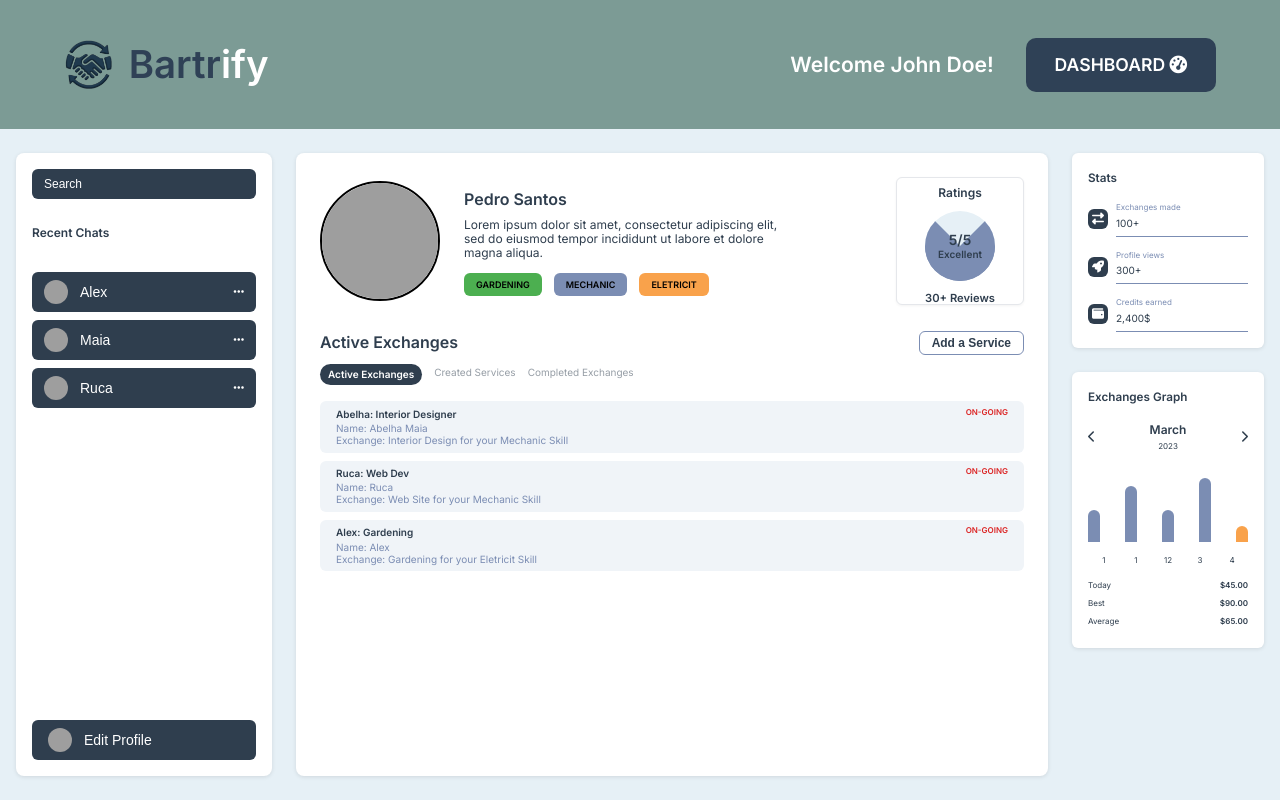
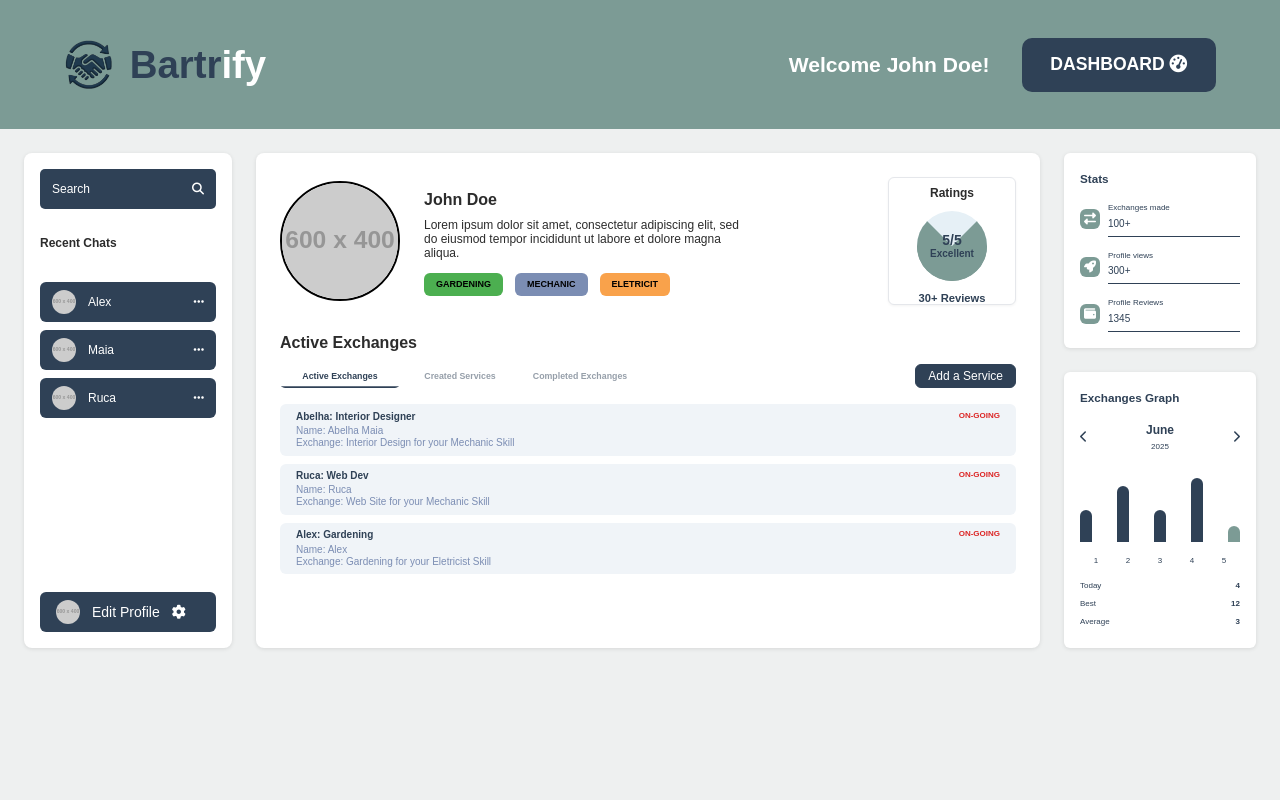
Before and after one commit to Huniity/Bartrify-final-project, a Django app: page /dashboard/ in a window 1280 px wide. Run offline with Django 5.2, Linux system fonts and the light colour scheme; grey boxes labelled with a size stand in for pictures from a placeholder-image service; some libraries are stand-ins or nearby versions; grey boxes are pictures that could not be loaded.

Commit message:
CHORE: Dashboard Styles and Typos fix

```diff
--- a/core/templates/core/dashboard.html
+++ b/core/templates/core/dashboard.html
@@ -7,41 +7,45 @@
 <link rel="stylesheet" href="{% static 'css/dashboard.css' %}">
 <main>
     <aside class="left-sidebar" aria-label="Recent chats and search">
-      <input type="search" placeholder="Search" aria-label="Search chats" />
+      <div class="search-container">
+        <input type="search" placeholder="Search" aria-label="Search chats"/>
+        <i class="fa-sharp fa-solid fa-magnifying-glass"></i>
+      </div>
       <h3>Recent Chats</h3>
       <div class="chat-list">
         <button class="chat-button" type="button">
           <div class="left">
-            <img src="https://storage.googleapis.com/a1aa/image/036b8775-61e1-4b07-892d-17a1aa12e9b8.jpg" alt="Avatar of Alex, a person with short brown hair wearing a red hoodie, circle cropped" />
+            <img src="https://placehold.co/600x400/black/white" alt="Placeholder Avatar" />
             <span>Alex</span>
           </div>
           <i class="fas fa-ellipsis-h"></i>
         </button>
         <button class="chat-button" type="button">
           <div class="left">
-            <img src="https://storage.googleapis.com/a1aa/image/e768b461-e406-4c20-3691-51476b06671c.jpg" alt="Avatar of Maia, a person with short brown hair wearing a red hoodie, circle cropped" />
+            <img src="https://placehold.co/600x400/black/white" alt="Placeholder Avatar" />
             <span>Maia</span>
           </div>
           <i class="fas fa-ellipsis-h"></i>
         </button>
         <button class="chat-button" type="button">
           <div class="left">
-            <img src="https://storage.googleapis.com/a1aa/image/aed21885-41cd-4f45-161a-7e615a5b27eb.jpg" alt="Avatar of Ruca, a person with short brown hair wearing a red hoodie, circle cropped" />
+            <img src="https://placehold.co/600x400/black/white" alt="Placeholder Avatar" />
             <span>Ruca</span>
           </div>
           <i class="fas fa-ellipsis-h"></i>
         </button>
       </div>
       <button class="edit-profile-btn" type="button">
-        <img src="https://storage.googleapis.com/a1aa/image/b974c4f9-8316-451e-b6c1-a0e3cf88a514.jpg" alt="Avatar of person with short brown hair wearing a red hoodie, circle cropped" />
+        <img src="https://placehold.co/600x400/black/white" alt="Placeholder Avatar" />
         <span>Edit Profile</span>
+        <i class="fa-solid fa-gear"></i>
       </button>
     </aside>
     <section class="center-content" aria-label="User profile and active exchanges">
       <div class="profile-top">
-        <img src="https://storage.googleapis.com/a1aa/image/b0d5edd5-9c52-4d5f-30a1-8e36bdad90dc.jpg" alt="Avatar of Pedro Santos, a person with short brown hair wearing a red hoodie, circle cropped with black border" class="profile-image" />
+        <img src="https://placehold.co/600x400/black/white" alt="Placeholder Avatar" class="profile-image" />
         <div class="profile-info">
-          <h2>Pedro Santos</h2>
+          <h2>John Doe</h2>
           <p>Lorem ipsum dolor sit amet, consectetur adipiscing elit, sed do eiusmod tempor incididunt ut labore et dolore magna aliqua.</p>
           <div class="tags">
             <span class="tag gardening">Gardening</span>
@@ -63,12 +67,14 @@
       <div>
         <div class="active-exchanges-header">
           <h3>Active Exchanges</h3>
-          <button class="add-service-btn" type="button">Add a Service</button>
         </div>
-        <div class="tabs" role="tablist" aria-label="Exchange categories">
-          <span class="tab active" role="tab" aria-selected="true" tabindex="0">Active Exchanges</span>
-          <span class="tab inactive" role="tab" tabindex="-1">Created Services</span>
-          <span class="tab inactive" role="tab" tabindex="-1">Completed Exchanges</span>
+        <div class="tabs-wrapper">
+          <div class="tabs">
+            <span class="tab active" role="tab" aria-selected="true" tabindex="0">Active Exchanges</span>
+            <span class="tab inactive" role="tab" tabindex="-1">Created Services</span>
+            <span class="tab inactive" role="tab" tabindex="-1">Completed Exchanges</span>
+          </div>
+          <button class="add-service-btn">Add a Service</button>
         </div>
         <div>
           <div class="exchange-item">
@@ -86,7 +92,7 @@
           <div class="exchange-item">
             <strong>Alex: Gardening</strong>
             <p>Name: Alex</p>
-            <p>Exchange: Gardening for your Eletricit Skill</p>
+            <p>Exchange: Gardening for your Eletricist Skill</p>
             <span class="status">On-going</span>
           </div>
         </div>
@@ -114,8 +120,8 @@
         <div class="stat-item">
           <div class="stat-icon" aria-hidden="true"><i class="fas fa-wallet"></i></div>
           <div class="stat-text">
-            <p>Credits earned</p>
-            <p>2,400$</p>
+            <p>Profile Reviews</p>
+            <p>1345</p>
             <div class="stat-bar"></div>
           </div>
         </div>
@@ -125,8 +131,8 @@
         <div class="graph-header">
           <button aria-label="Previous month"><i class="fas fa-chevron-left"></i></button>
           <div class="graph-month">
-            March<br />
-            <small>2023</small>
+            June<br />
+            <small>2025</small>
           </div>
           <button aria-label="Next month"><i class="fas fa-chevron-right"></i></button>
         </div>
@@ -139,18 +145,37 @@
         </div>
         <div class="graph-labels">
           <span>1</span>
-          <span>1</span>
-          <span>12</span>
+          <span>2</span>
           <span>3</span>
           <span>4</span>
+          <span>5</span>
         </div>
         <div class="graph-stats">
-          <p>Today <span>$45.00</span></p>
-          <p>Best <span>$90.00</span></p>
-          <p>Average <span>$65.00</span></p>
+          <p>Today <span>4</span></p>
+          <p>Best <span>12</span></p>
+          <p>Average <span>3</span></p>
         </div>
       </section>
     </aside>
   </main>
   <script src="https://kit.fontawesome.com/a076d05399.js" crossorigin="anonymous"></script>
+  <script>
+  const tabs = document.querySelectorAll(".tabs .tab");
+
+  tabs.forEach(tab => {
+    tab.addEventListener("click", () => {
+      tabs.forEach(t => {
+        t.classList.remove("active");
+        t.classList.add("inactive");
+        t.setAttribute("aria-selected", "false");
+        t.setAttribute("tabindex", "-1");
+      });
+
+      tab.classList.remove("inactive");
+      tab.classList.add("active");
+      tab.setAttribute("aria-selected", "true");
+      tab.setAttribute("tabindex", "0");
+    });
+  });
+</script>
 {% endblock %}
--- a/custom_static/css/dashboard.css
+++ b/custom_static/css/dashboard.css
@@ -1,20 +1,11 @@
-@import url('https://fonts.googleapis.com/css2?family=Inter:wght@400;600&display=swap');
-
-  * {
-    box-sizing: border-box;
+:root {
+  --primary-color: #7c9b95;
+  --secundary-color: #2F4156;
+  --tertiary-color: #567C8D;
+  --text: #ffffff;
+  --secundary-text: #dbe0e0;
 }
 
-  body {
-    margin: 0;
-    font-family: 'Inter', sans-serif;
-    background-color: #e6f0f6;
-    color: #2f3e4e;
-    display: flex;
-    flex-direction: column;
-    min-height: 100vh;
-  }
-
-  /* Main layout */
 main {
   flex: 1;
   display: flex;
@@ -22,16 +13,16 @@
   max-width: 100vw;
   margin: 1.5rem auto;
   width: 100%;
-    padding: 0 1rem;
+  padding: 0 1.5rem;
 }
 
 /* Left sidebar */
 aside.left-sidebar {
-    width: 16rem;
+  width: 13rem;
   display: flex;
   flex-direction: column;
   gap: 1.5rem;
-    background-color: white;
+  background-color: var(--text);
   border-radius: 0.5rem;
   padding: 1rem;
   box-shadow: 0 1px 4px rgb(0 0 0 / 0.1);
@@ -39,17 +30,33 @@
 
 aside.left-sidebar input[type="search"] {
   width: 100%;
-    background-color: #2f3e4e;
-    color: white;
+  height: 2.5rem;
+  background-color: var(--secundary-color);
+  color: var(--text);
   font-size: 0.75rem;
-    padding: 0.5rem 0.75rem;
-    border-radius: 0.375rem;
+  padding: 0.5rem 2rem 0.5rem 0.75rem;
+  border-radius: 5px;
   border: none;
-    outline-offset: 2px;
 }
 
+.search-container {
+  position: relative;
+  display: flex;
+  align-items: center;
+}
+
+.search-container i {
+  position: absolute;
+  right: 0.75rem;
+  font-size: 0.75rem;
+  color: var(--text);
+  pointer-events: none;
+}
+
+
+
 aside.left-sidebar input::placeholder {
-    color: white;
+  color: var(--text);
   font-size: 0.75rem;
 }
 
@@ -66,10 +73,10 @@
 }
 
 .chat-button {
-    background-color: #2f3e4e;
-    color: white;
+  background-color: var(--secundary-color);
+  color: var(--text);
   font-weight: 500;
-    font-size: 0.875rem;
+  font-size: 0.75rem;
   border-radius: 0.375rem;
   padding: 0.5rem 0.75rem;
   border: none;
@@ -88,7 +95,7 @@
 .chat-button img {
   width: 1.5rem;
   height: 1.5rem;
-    border-radius: 9999px;
+  border-radius: 50%;
   object-fit: cover;
 }
 
@@ -98,7 +105,7 @@
 
 .edit-profile-btn {
   margin-top: auto;
-    background-color: #2f3e4e;
+  background-color: var(--secundary-color);
   color: white;
   font-weight: 500;
   font-size: 0.875rem;
@@ -216,7 +223,7 @@
 .circle-rating {
   height: 9rem;
   border-radius: 50%;
-    border: 35px solid #7b8db3;
+  border: 35px solid var(--primary-color);
   border-top-color: #e6f0f6;
   position: relative;
   display: flex;
@@ -224,7 +231,7 @@
   align-items: center;
   justify-content: center;
   font-weight: 600;
-    color: #2f3e4e;
+  color: var(--secundary-color);
   font-size: 0.75rem;
   line-height: 1;
   box-sizing: content-box;
@@ -244,7 +251,7 @@
   font-weight: 700;
   font-size: 0.70rem;
   margin-top: 0.5rem;
-    color: #2f3e4e;
+  color: var(--secundary-color);
 }
 
 /* Active exchanges */
@@ -262,40 +269,55 @@
 }
 
 .add-service-btn {
-    font-weight: 600;
+  font-weight: 500;
   font-size: 0.75rem;
-    color: #2f3e4e;
-    border: 1px solid #7b8db3;
+  color: var(--text);
+  border: 1px solid var(--secundary-color);
+  background-color: var(--secundary-color);
   border-radius: 0.375rem;
   padding: 0.25rem 0.75rem;
-    background: none;
   cursor: pointer;
   transition: background-color 0.2s ease, color 0.2s ease;
 }
 
 .add-service-btn:hover {
-    background-color: #7b8db3;
-    color: white;
+  background-color: var(--text);
+  color: var(--secundary-color);
+}
+
+.tabs-wrapper {
+  display: flex;
+  justify-content: space-between;
+  align-items: center;
+  margin-bottom: 1rem;
 }
 
 .tabs {
   display: flex;
-    gap: 0.75rem;
-    font-size: 0.625rem;
+  gap: 0rem;
   color: #2f3e4e;
-    margin-bottom: 1rem;
-    user-select: none;
+  align-items: center;
+  cursor: pointer;
 }
 
 .tab.active {
-    background-color: #2f3e4e;
-    color: white;
-    border-radius: 9999px;
-    padding: 0.125rem 0.5rem;
+  width: 7.5rem;
+  font-size: 0.55rem;
   font-weight: 600;
+  color: var(--secundary-color);
+  background: linear-gradient(360deg,rgba(47, 65, 86, 1) 6%, rgba(255, 255, 255, 1) 8%);
+  border-radius: 5px;
+  padding: 0.25rem 0.75rem;
+  text-align: center;
+  transition: background-color 0.2s ease, color 0.2s ease;
 }
-
 .tab.inactive {
+  font-weight: 600;
+  width: 7.5rem;
+  font-size: 0.55rem;
+  text-align: center;
+  color: var(--secundary-color);
+  padding: 0.25rem 0.75rem;
   opacity: 0.5;
 }
 
@@ -316,7 +338,7 @@
 }
 
 .exchange-item strong {
-    color: #2f3e4e;
+  color: var(--secundary-color);
   font-weight: 600;
   display: block;
   margin-bottom: 0.15rem;
@@ -340,16 +362,18 @@
   gap: 1.5rem;
 }
 
-  .stats, .graph-container {
+.stats,
+.graph-container {
   background-color: white;
   border-radius: 0.375rem;
   padding: 1rem;
   box-shadow: 0 1px 4px rgb(0 0 0 / 0.1);
   font-size: 0.625rem;
-    color: #2f3e4e;
+  color: var(--secundary-color);
 }
 
-  .stats h3, .graph-container h3 {
+.stats h3,
+.graph-container h3 {
   font-weight: 600;
   margin-top: 0;
   margin-bottom: 0.75rem;
@@ -367,8 +391,8 @@
 }
 
 .stat-icon {
-    background-color: #2f3e4e;
-    color: white;
+  background-color: var(--primary-color);
+  color: rgb(255, 255, 255);
   padding: 0.25rem;
   border-radius: 0.375rem;
   font-size: 0.75rem;
@@ -386,7 +410,7 @@
 .stat-text p:first-child {
   margin: 0;
   font-size: 0.5rem;
-    color: #7b8db3;
+  color: var(--secundary-color);
 }
 
 .stat-text p:last-child {
@@ -397,7 +421,7 @@
 
 .stat-bar {
   height: 1px;
-    background-color: #7b8db3;
+  background-color: var(--secundary-color);
   margin-top: 0.25rem;
   width: 100%;
 }
@@ -414,14 +438,14 @@
 .graph-header button {
   background: none;
   border: none;
-    color: #2f3e4e;
+  color: var(--secundary-color);
   cursor: pointer;
   font-size: 0.75rem;
   transition: color 0.2s ease;
 }
 
 .graph-header button:hover {
-    color: #7b8db3;
+  color: var(--primary-color);
 }
 
 .graph-month {
@@ -450,18 +474,18 @@
 }
 
 .bar.blue {
-    background-color: #7b8db3;
+  background-color: var(--secundary-color);
 }
 
 .bar.orange {
-    background-color: #f9a24b;
+  background-color: var(--primary-color);
 }
 
 .graph-labels {
   display: grid;
   grid-template-columns: repeat(5, 1fr);
   font-size: 0.5rem;
-    color: #2f3e4e;
+  color: var(--secundary-color);
   margin-bottom: 0.75rem;
 }
 
@@ -494,15 +518,17 @@
   line-height: 1;
   user-select: none;
 }
+
 .circle-text .rating {
   font-weight: 600;
   font-size: 0.875rem;
-    color: #2f3e4e;
+  color: var(--secundary-color);
 }
+
 .circle-text .label {
   font-weight: 600;
   font-size: 0.625rem;
-    color: #2f3e4e;
+  color: var(--secundary-color);
   margin-top: 2px;
 }
 
@@ -511,10 +537,13 @@
     flex-wrap: wrap;
     justify-content: center;
   }
-    aside.left-sidebar, aside.right-sidebar {
+
+  aside.left-sidebar,
+  aside.right-sidebar {
     width: 100%;
     max-width: 400px;
   }
+
   section.center-content {
     max-width: 700px;
     width: 100%;
@@ -526,14 +555,19 @@
     flex-direction: column;
     padding: 0 0.5rem;
   }
-    aside.left-sidebar, aside.right-sidebar, section.center-content {
+
+  aside.left-sidebar,
+  aside.right-sidebar,
+  section.center-content {
     width: 100%;
     max-width: none;
   }
+
   .profile-info p {
     max-width: 100%;
   }
 }
+
 @media (min-width: 768px) {
   .profile-top {
     flex-direction: row;
```
Lines whose indentation alone changed are shown as unchanged.
